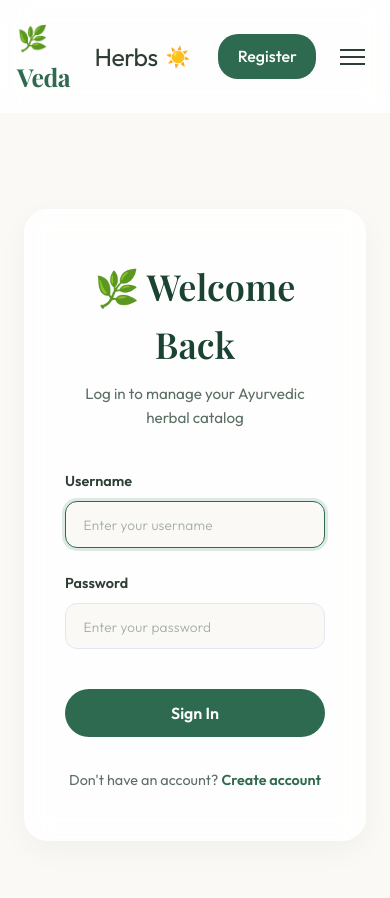
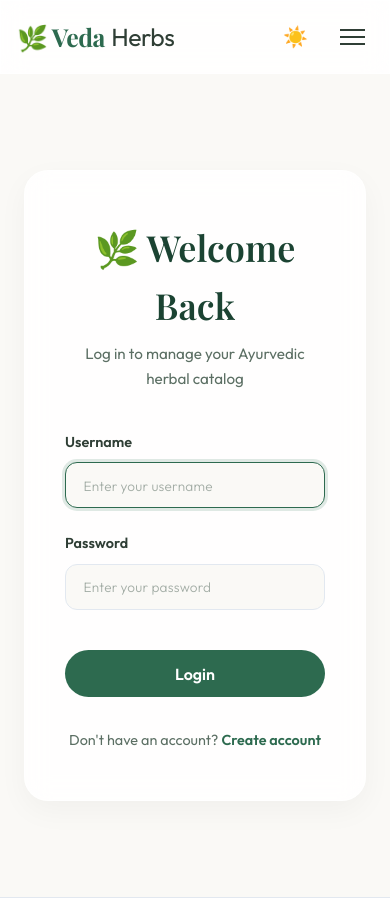
Before and after one commit to pnavyasarada28-coder/veda_herbs, a Django app: template herbal_garden/garden/templates/login.html in a window 390 px wide. Shown: the top 898 px of the page. Run offline with Django 3.2, Linux system fonts and the light colour scheme; the template is opened without the code that fills it, so the values that code supplies are empty; some web fonts are replaced.

Commit message:
Update authentication buttons from 'Sign In' to 'Login' for clarity, and fix mobile navbar overflow

```diff
--- a/herbal_garden/garden/templates/base.html
+++ b/herbal_garden/garden/templates/base.html
@@ -380,10 +380,10 @@
                 <button id="theme-toggle" class="btn-theme" aria-label="Toggle dark mode">☀️</button>
                 {% if user.is_authenticated %}
                     <span class="desktop-only" style="font-weight: 500; font-size: 0.9rem; color: var(--text-muted); margin-right: 0.25rem;">Hi, {{ user.username }}</span>
-                    <a href="{% url 'logout' %}" class="btn-primary" style="background-color: var(--accent);">Logout</a>
+                    <a href="{% url 'logout' %}" class="btn-primary desktop-only" style="background-color: var(--accent);">Logout</a>
                 {% else %}
                     <a href="{% url 'login' %}" class="desktop-only" style="text-decoration: none; color: var(--text-muted); font-weight: 500; font-size: 0.92rem; padding: 0.45rem 1.1rem; margin-right: 0.25rem; transition: var(--transition);">Login</a>
-                    <a href="{% url 'register' %}" class="btn-primary">Register</a>
+                    <a href="{% url 'register' %}" class="btn-primary desktop-only">Register</a>
                 {% endif %}
             </div>
 
--- a/herbal_garden/garden/templates/home.html
+++ b/herbal_garden/garden/templates/home.html
@@ -443,7 +443,7 @@
             <div class="hero-buttons">
                 <a href="{% url 'plant_list' %}" class="btn-primary" style="padding: 0.8rem 2.2rem; border-radius: 30px;">Explore Plants</a>
                 {% if not user.is_authenticated %}
-                <a href="{% url 'login' %}" class="btn-hero-outline" style="padding: 0.8rem 2.2rem; border-radius: 30px;">Sign In</a>
+                <a href="{% url 'login' %}" class="btn-hero-outline" style="padding: 0.8rem 2.2rem; border-radius: 30px;">Login</a>
                 {% else %}
                 <a href="{% url 'add_plant' %}" class="btn-hero-outline" style="padding: 0.8rem 2.2rem; border-radius: 30px;">Add Specimen</a>
                 {% endif %}
--- a/herbal_garden/garden/templates/login.html
+++ b/herbal_garden/garden/templates/login.html
@@ -137,7 +137,7 @@
             <input type="password" name="password" id="id_password" class="form-control" placeholder="Enter your password" required>
         </div>
 
-        <button type="submit" class="btn-auth">Sign In</button>
+        <button type="submit" class="btn-auth">Login</button>
     </form>
 
     <div class="auth-footer">
--- a/herbal_garden/garden/templates/register.html
+++ b/herbal_garden/garden/templates/register.html
@@ -174,7 +174,7 @@
     </form>
 
     <div class="auth-footer">
-        Already have an account? <a href="{% url 'login' %}">Sign In</a>
+        Already have an account? <a href="{% url 'login' %}">Login</a>
     </div>
 </div>
 {% endblock %}
```
